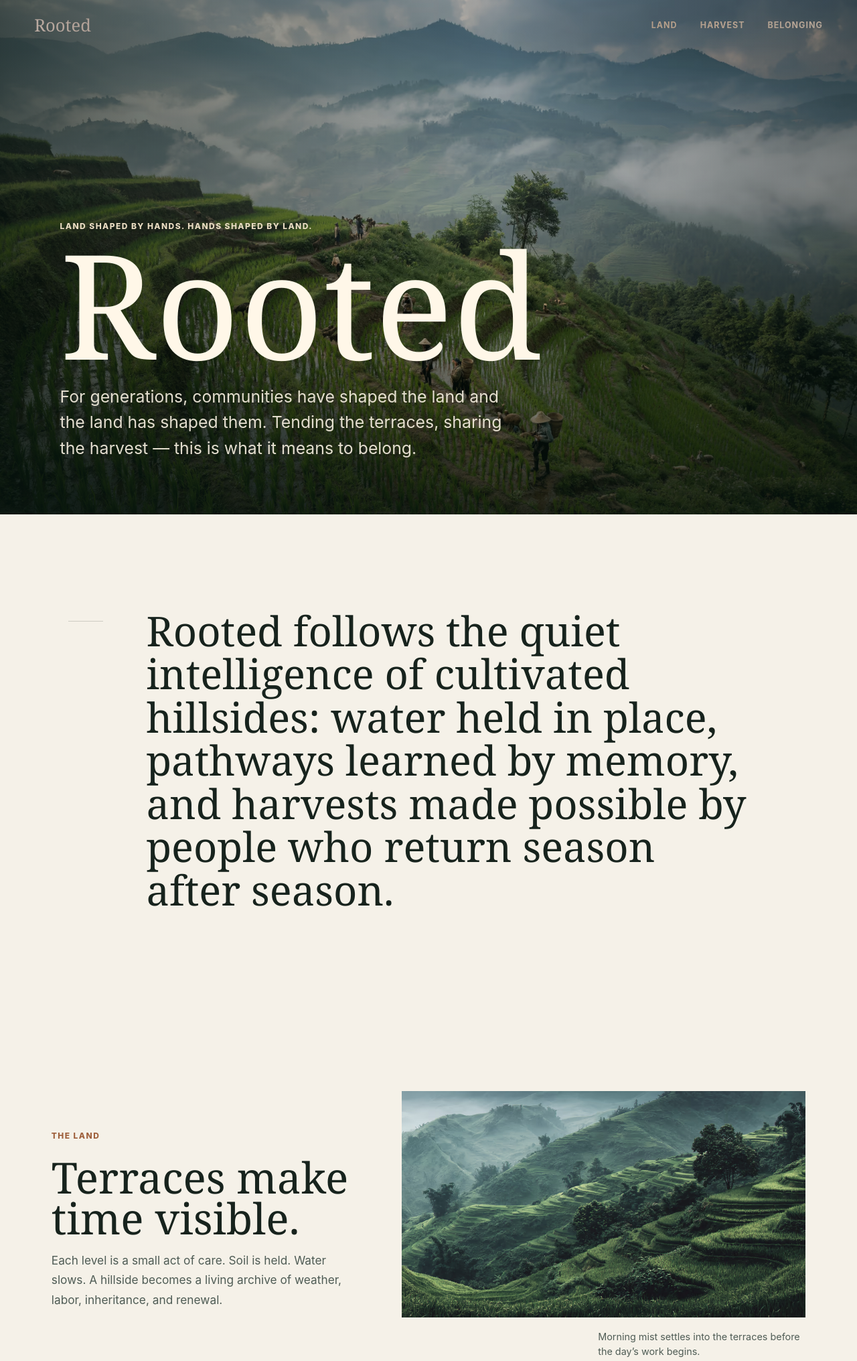
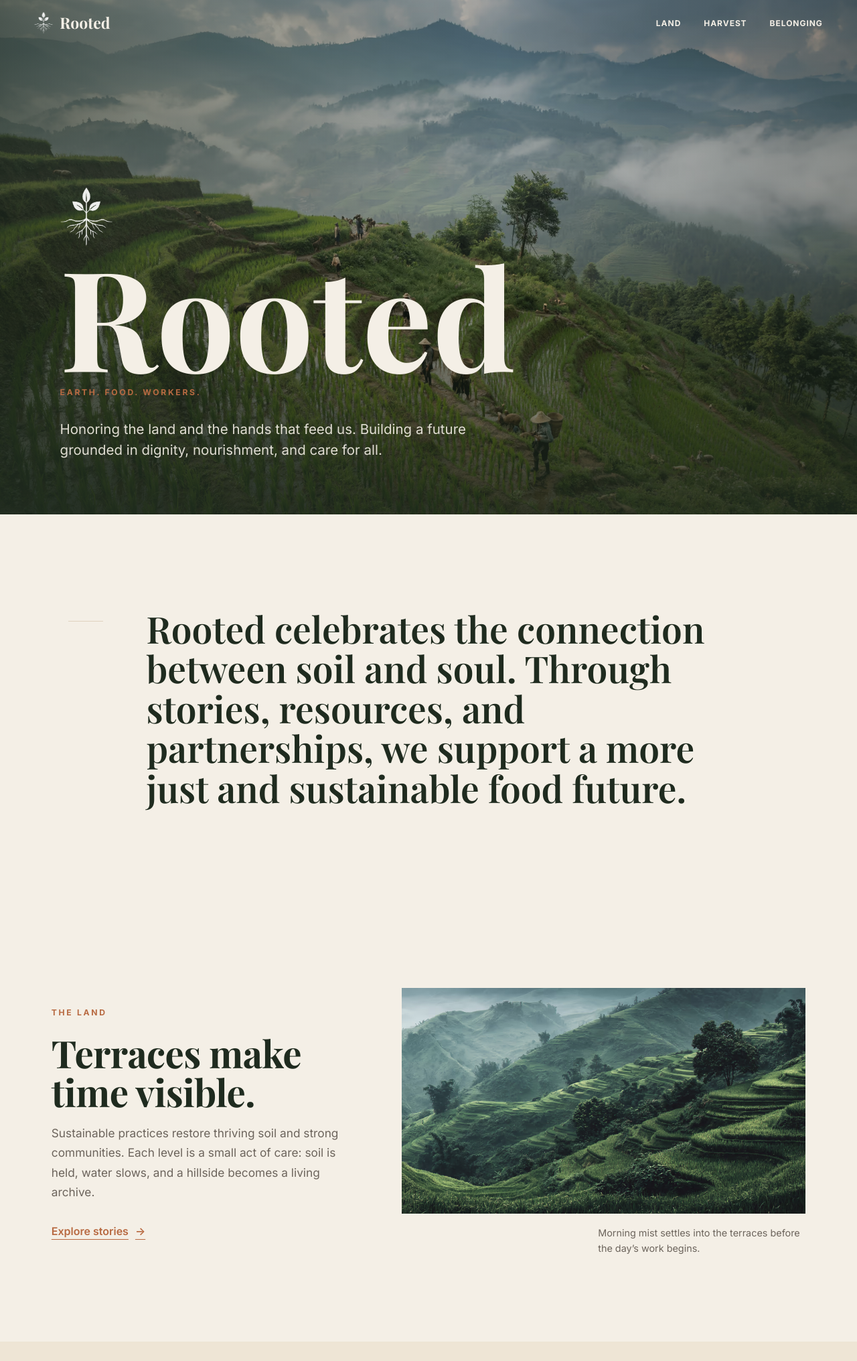
Before and after one commit to robert-laws/rooted, a website built with Vite: page index.html in a window 1280 px wide. Shown: the top 2032 px of the page at 67% size. Built offline with nearby package versions, Linux system fonts and the light colour scheme.

Commit message:
Apply Rooted design guide

```diff
--- a/src/main.js
+++ b/src/main.js
@@ -1,5 +1,6 @@
 import "./styles.css";
 import { imageManifest } from "./imageManifest.js";
+import rootedLogo from "../assets/design/rooted-logo.png";
 
 const base = import.meta.env.BASE_URL;
 
@@ -39,7 +40,10 @@ function picture(group, id, className, sizes = "100vw", loading = "lazy") {
 
 document.querySelector("#app").innerHTML = `
   <header class="site-header" aria-label="Primary">
-    <a class="brand-mark" href="#top" aria-label="Rooted home">Rooted</a>
+    <a class="brand-mark" href="#top" aria-label="Rooted home">
+      <img src="${rootedLogo}" alt="" aria-hidden="true">
+      <span>Rooted</span>
+    </a>
     <nav class="site-nav" aria-label="Sections">
       <a href="#land">Land</a>
       <a href="#harvest">Harvest</a>
@@ -52,11 +56,12 @@ document.querySelector("#app").innerHTML = `
       ${picture("landscape", "terrace-workers-wide-01", "hero-media", "100vw", "eager")}
       <div class="hero-shade" aria-hidden="true"></div>
       <div class="hero-content">
-        <p class="kicker">Land shaped by hands. Hands shaped by land.</p>
+        <img class="hero-logo" src="${rootedLogo}" alt="" aria-hidden="true">
         <h1 id="hero-title">Rooted</h1>
+        <p class="kicker">Earth. Food. Workers.</p>
         <p class="hero-copy">
-          For generations, communities have shaped the land and the land has shaped them.
-          Tending the terraces, sharing the harvest — this is what it means to belong.
+          Honoring the land and the hands that feed us. Building a future grounded
+          in dignity, nourishment, and care for all.
         </p>
       </div>
     </section>
@@ -64,9 +69,8 @@ document.querySelector("#app").innerHTML = `
     <section class="intro-section" aria-label="Rooted introduction">
       <div class="intro-rule"></div>
       <p>
-        Rooted follows the quiet intelligence of cultivated hillsides: water held in place,
-        pathways learned by memory, and harvests made possible by people who return season
-        after season.
+        Rooted celebrates the connection between soil and soul. Through stories,
+        resources, and partnerships, we support a more just and sustainable food future.
       </p>
     </section>
 
@@ -75,9 +79,10 @@ document.querySelector("#app").innerHTML = `
         <p class="eyebrow">The Land</p>
         <h2 id="land-title">Terraces make time visible.</h2>
         <p>
-          Each level is a small act of care. Soil is held. Water slows. A hillside becomes
-          a living archive of weather, labor, inheritance, and renewal.
+          Sustainable practices restore thriving soil and strong communities. Each level is
+          a small act of care: soil is held, water slows, and a hillside becomes a living archive.
         </p>
+        <a class="text-link" href="#harvest">Explore stories <span aria-hidden="true">→</span></a>
       </div>
       <div class="land-composition">
         ${picture("landscape", "terrace-mist-01", "mist-image", "(min-width: 900px) 58vw, 100vw")}
@@ -121,13 +126,15 @@ document.querySelector("#app").innerHTML = `
           Belonging is not abstract here. It is carried in baskets, planted in rows,
           exchanged at meals, and taught by watching someone older move through the field.
         </p>
+        <a class="button-link" href="#top">Return to the land <span aria-hidden="true">→</span></a>
       </div>
     </section>
 
     <section class="closing-section" aria-labelledby="closing-title">
       ${picture("detail", "terrace-workers-close-01", "closing-media", "100vw")}
       <div class="closing-copy">
-        <p class="eyebrow">Rooted</p>
+        <img class="closing-logo" src="${rootedLogo}" alt="" aria-hidden="true">
+        <p class="eyebrow">Rooted in land. Driven by people.</p>
         <h2 id="closing-title">To tend a place is to be claimed by it.</h2>
         <p>
           The terrace holds the harvest. The harvest gathers the community. The community
@@ -138,8 +145,9 @@ document.querySelector("#app").innerHTML = `
   </main>
 
   <footer class="site-footer">
-    <p>Rooted</p>
-    <p>Land, harvest, and belonging.</p>
+    <p>Rooted in land. Driven by people.</p>
+    <img src="${rootedLogo}" alt="" aria-hidden="true">
+    <p>Thank you for helping us grow a better future.</p>
   </footer>
 `;
 
--- a/src/styles.css
+++ b/src/styles.css
@@ -1,18 +1,30 @@
+@import url("https://fonts.googleapis.com/css2?family=Inter:wght@400;500;600;700&family=Playfair+Display:wght@600;700&display=swap");
+
 :root {
   color-scheme: light;
-  font-family:
-    Inter, ui-sans-serif, system-ui, -apple-system, BlinkMacSystemFont, "Segoe UI",
-    sans-serif;
-  --ink: #17231d;
-  --ink-soft: #4f5c55;
-  --paper: #f5f1e8;
-  --rice: #e9dcc2;
-  --field: #163d2b;
-  --leaf: #6f8f4e;
-  --mist: #d7e0dd;
-  --water: #294c52;
-  --clay: #9f603c;
-  --line: rgba(23, 35, 29, 0.18);
+  font-family: "Inter", system-ui, -apple-system, BlinkMacSystemFont, "Segoe UI", sans-serif;
+  --color-primary: #2f4a34;
+  --color-secondary: #6e8550;
+  --color-accent: #b86a42;
+  --color-info: #8e9a97;
+  --color-text: #1f2b1f;
+  --color-text-muted: #6c645c;
+  --color-bg: #f4efe6;
+  --color-surface: #fffffb;
+  --color-border: #ddd0bc;
+  --color-soil: #6a4833;
+  --radius-sm: 6px;
+  --radius-md: 12px;
+  --radius-lg: 24px;
+  --space-2: 8px;
+  --space-4: 16px;
+  --space-6: 24px;
+  --space-8: 32px;
+  --space-12: 48px;
+  --space-24: 96px;
+  --font-heading: "Playfair Display", Georgia, "Times New Roman", serif;
+  --font-body: "Inter", system-ui, -apple-system, BlinkMacSystemFont, "Segoe UI", sans-serif;
+  --line: rgba(221, 208, 188, 0.9);
 }
 
 * {
@@ -25,8 +37,8 @@ html {
 
 body {
   margin: 0;
-  background: var(--paper);
-  color: var(--ink);
+  background: var(--color-bg);
+  color: var(--color-text);
   overflow-x: hidden;
   text-rendering: optimizeLegibility;
 }
@@ -52,22 +64,32 @@ a {
   display: flex;
   align-items: center;
   justify-content: space-between;
-  padding: 22px clamp(20px, 4vw, 58px);
-  color: #fffaf0;
-  mix-blend-mode: difference;
+  padding: 18px clamp(20px, 4vw, 58px);
+  color: var(--color-bg);
 }
 
 .brand-mark {
-  font-family: Georgia, "Times New Roman", serif;
-  font-size: clamp(1.3rem, 2vw, 1.7rem);
+  display: inline-flex;
+  align-items: center;
+  gap: 10px;
+  font-family: var(--font-heading);
+  font-size: clamp(1.25rem, 1.8vw, 1.6rem);
+  font-weight: 700;
   line-height: 1;
+}
+
+.brand-mark img {
+  width: 28px;
+  height: 32px;
+  object-fit: contain;
+  filter: brightness(0) invert(1);
 }
 
 .site-nav {
   display: flex;
   gap: clamp(16px, 3vw, 34px);
-  font-size: 0.78rem;
-  font-weight: 650;
+  font-size: 0.75rem;
+  font-weight: 700;
   letter-spacing: 0.08em;
   text-transform: uppercase;
 }
@@ -82,7 +104,7 @@ a {
   display: grid;
   align-items: end;
   overflow: hidden;
-  background: var(--field);
+  background: var(--color-primary);
 }
 
 .hero-media,
@@ -92,13 +114,13 @@ a {
 }
 
 .hero-media img {
-  filter: saturate(0.88) contrast(1.03);
+  filter: saturate(0.88) contrast(1.03) brightness(0.96);
 }
 
 .hero-shade {
   background:
-    linear-gradient(90deg, rgba(6, 19, 14, 0.72), rgba(6, 19, 14, 0.18) 58%, rgba(6, 19, 14, 0.46)),
-    linear-gradient(0deg, rgba(6, 19, 14, 0.7), rgba(6, 19, 14, 0.02) 52%);
+    linear-gradient(90deg, rgba(31, 43, 31, 0.72), rgba(31, 43, 31, 0.16) 58%, rgba(31, 43, 31, 0.38)),
+    linear-gradient(0deg, rgba(31, 43, 31, 0.76), rgba(31, 43, 31, 0.02) 52%);
 }
 
 .hero-content {
@@ -106,39 +128,50 @@ a {
   z-index: 1;
   width: min(760px, calc(100% - 40px));
   margin: 0 clamp(20px, 7vw, 96px) clamp(54px, 10vh, 112px);
-  color: #fff7e8;
+  color: var(--color-bg);
+}
+
+.hero-logo {
+  width: clamp(54px, 7vw, 78px);
+  height: auto;
+  margin-bottom: 16px;
+  object-fit: contain;
+  filter: brightness(0) invert(1);
+  opacity: 0.92;
 }
 
 .kicker,
 .eyebrow {
   margin: 0;
-  font-size: 0.75rem;
-  font-weight: 760;
-  letter-spacing: 0.12em;
+  font-size: 0.76rem;
+  font-weight: 700;
+  letter-spacing: 0.22em;
   text-transform: uppercase;
 }
 
 .kicker {
-  color: var(--rice);
+  margin-top: 18px;
+  color: var(--color-accent);
 }
 
 h1,
 h2 {
   margin: 0;
-  font-family: Georgia, "Times New Roman", serif;
-  font-weight: 500;
+  font-family: var(--font-heading);
+  font-weight: 700;
   letter-spacing: 0;
 }
 
 h1 {
   margin-top: 14px;
-  font-size: clamp(5.2rem, 17vw, 14rem);
+  font-size: clamp(5.2rem, 17vw, 13rem);
   line-height: 0.84;
 }
 
 h2 {
-  font-size: clamp(2.5rem, 5vw, 5.5rem);
-  line-height: 0.96;
+  font-size: clamp(2.25rem, 4.4vw, 4.9rem);
+  line-height: 1.04;
+  letter-spacing: -0.01em;
 }
 
 p {
@@ -149,8 +182,8 @@ p {
 .hero-copy {
   width: min(680px, 100%);
   margin: 28px 0 0;
-  color: rgba(255, 247, 232, 0.88);
-  font-size: clamp(1.15rem, 2vw, 1.55rem);
+  color: rgba(244, 239, 230, 0.9);
+  font-size: clamp(1.05rem, 1.6vw, 1.28rem);
   line-height: 1.55;
 }
 
@@ -159,7 +192,7 @@ p {
   grid-template-columns: minmax(52px, 0.3fr) minmax(0, 900px);
   gap: clamp(22px, 5vw, 72px);
   padding: clamp(72px, 11vw, 150px) clamp(22px, 8vw, 118px);
-  background: var(--paper);
+  background: var(--color-bg);
 }
 
 .intro-rule {
@@ -171,9 +204,10 @@ p {
 .intro-section p {
   max-width: 920px;
   margin: 0;
-  font-family: Georgia, "Times New Roman", serif;
-  font-size: clamp(2rem, 4.8vw, 4.9rem);
-  line-height: 1.05;
+  font-family: var(--font-heading);
+  font-weight: 600;
+  font-size: clamp(2rem, 4.3vw, 4.35rem);
+  line-height: 1.08;
 }
 
 .story-section {
@@ -192,13 +226,13 @@ p {
 .harvest-heading .eyebrow,
 .closing-copy .eyebrow {
   margin-bottom: 20px;
-  color: var(--clay);
+  color: var(--color-accent);
 }
 
 .section-copy p:not(.eyebrow),
 .harvest-heading p,
 .closing-copy p:not(.eyebrow) {
-  color: var(--ink-soft);
+  color: var(--color-text-muted);
 }
 
 .land-composition {
@@ -208,19 +242,21 @@ p {
 .mist-image {
   aspect-ratio: 1.2;
   overflow: hidden;
+  border-radius: var(--radius-md);
+  box-shadow: 0 24px 56px rgba(47, 74, 52, 0.16);
 }
 
 .image-note {
   width: min(310px, 74%);
   margin: 18px 0 0 auto;
-  color: var(--ink-soft);
+  color: var(--color-text-muted);
   font-size: 0.9rem;
   line-height: 1.55;
 }
 
 .harvest-section {
   padding: clamp(78px, 11vw, 156px) clamp(22px, 6vw, 96px);
-  background: #e8decc;
+  background: #eee5d5;
 }
 
 .harvest-heading {
@@ -252,33 +288,37 @@ figure {
 .harvest-image {
   aspect-ratio: 0.82;
   overflow: hidden;
-  background: var(--mist);
+  background: var(--color-info);
+  border: 1px solid var(--color-border);
+  border-radius: var(--radius-md);
+  box-shadow: 0 16px 38px rgba(47, 74, 52, 0.08);
 }
 
 figcaption {
   margin-top: 14px;
-  color: var(--ink-soft);
+  color: var(--color-text-muted);
   font-size: 0.95rem;
   line-height: 1.5;
 }
 
 .belonging-section {
   grid-template-columns: minmax(0, 1.1fr) minmax(0, 0.9fr);
-  background: var(--field);
-  color: var(--paper);
+  background: var(--color-primary);
+  color: var(--color-bg);
 }
 
 .belonging-section .section-copy p:not(.eyebrow) {
-  color: rgba(245, 241, 232, 0.74);
+  color: rgba(244, 239, 230, 0.74);
 }
 
 .belonging-section .eyebrow {
-  color: var(--rice);
+  color: var(--color-bg);
 }
 
 .workers-image {
   aspect-ratio: 1.36;
   overflow: hidden;
+  border-radius: var(--radius-md);
 }
 
 .closing-section {
@@ -287,7 +327,7 @@ figcaption {
   display: grid;
   align-items: end;
   overflow: hidden;
-  background: var(--water);
+  background: var(--color-primary);
 }
 
 .closing-media {
@@ -313,25 +353,70 @@ figcaption {
   z-index: 1;
   width: min(760px, calc(100% - 40px));
   margin: 0 clamp(20px, 7vw, 96px) clamp(58px, 11vh, 118px);
-  color: var(--paper);
+  color: var(--color-bg);
 }
 
 .closing-copy p:not(.eyebrow) {
-  color: rgba(245, 241, 232, 0.78);
+  color: rgba(244, 239, 230, 0.78);
+}
+
+.closing-logo {
+  width: clamp(52px, 6vw, 76px);
+  height: auto;
+  margin-bottom: 18px;
+  object-fit: contain;
+  filter: brightness(0) invert(1);
+  opacity: 0.9;
+}
+
+.button-link,
+.text-link {
+  display: inline-flex;
+  align-items: center;
+  gap: 10px;
+  width: fit-content;
+  margin-top: 16px;
+  font-weight: 600;
+  line-height: 1.25;
+}
+
+.button-link {
+  padding: 12px 24px;
+  border-radius: var(--radius-md);
+  background: var(--color-bg);
+  color: var(--color-primary);
+}
+
+.text-link {
+  color: var(--color-accent);
+  text-decoration: underline;
+  text-underline-offset: 6px;
 }
 
 .site-footer {
   display: flex;
+  align-items: center;
   justify-content: space-between;
   gap: 20px;
   padding: 30px clamp(20px, 4vw, 58px);
-  background: #111a16;
-  color: rgba(245, 241, 232, 0.72);
+  background: var(--color-bg);
+  color: var(--color-primary);
+  border-top: 1px solid var(--color-border);
 }
 
 .site-footer p {
   margin: 0;
-  font-size: 0.9rem;
+  font-size: 0.76rem;
+  font-weight: 600;
+  letter-spacing: 0.18em;
+  line-height: 1.5;
+  text-transform: uppercase;
+}
+
+.site-footer img {
+  width: 24px;
+  height: 28px;
+  object-fit: contain;
 }
 
 @media (max-width: 900px) {
@@ -350,8 +435,8 @@ figcaption {
 
   .hero-shade {
     background:
-      linear-gradient(90deg, rgba(6, 19, 14, 0.62), rgba(6, 19, 14, 0.28)),
-      linear-gradient(0deg, rgba(6, 19, 14, 0.76), rgba(6, 19, 14, 0.04) 60%);
+      linear-gradient(90deg, rgba(31, 43, 31, 0.62), rgba(31, 43, 31, 0.28)),
+      linear-gradient(0deg, rgba(31, 43, 31, 0.78), rgba(31, 43, 31, 0.04) 60%);
   }
 
   .intro-section,
@@ -409,7 +494,7 @@ figcaption {
 
   .kicker {
     max-width: 28ch;
-    font-size: 0.68rem;
+    font-size: 0.66rem;
     line-height: 1.5;
   }
 
```
Also changed, not shown: assets/design/rooted-logo.png (added), 1 other file.
